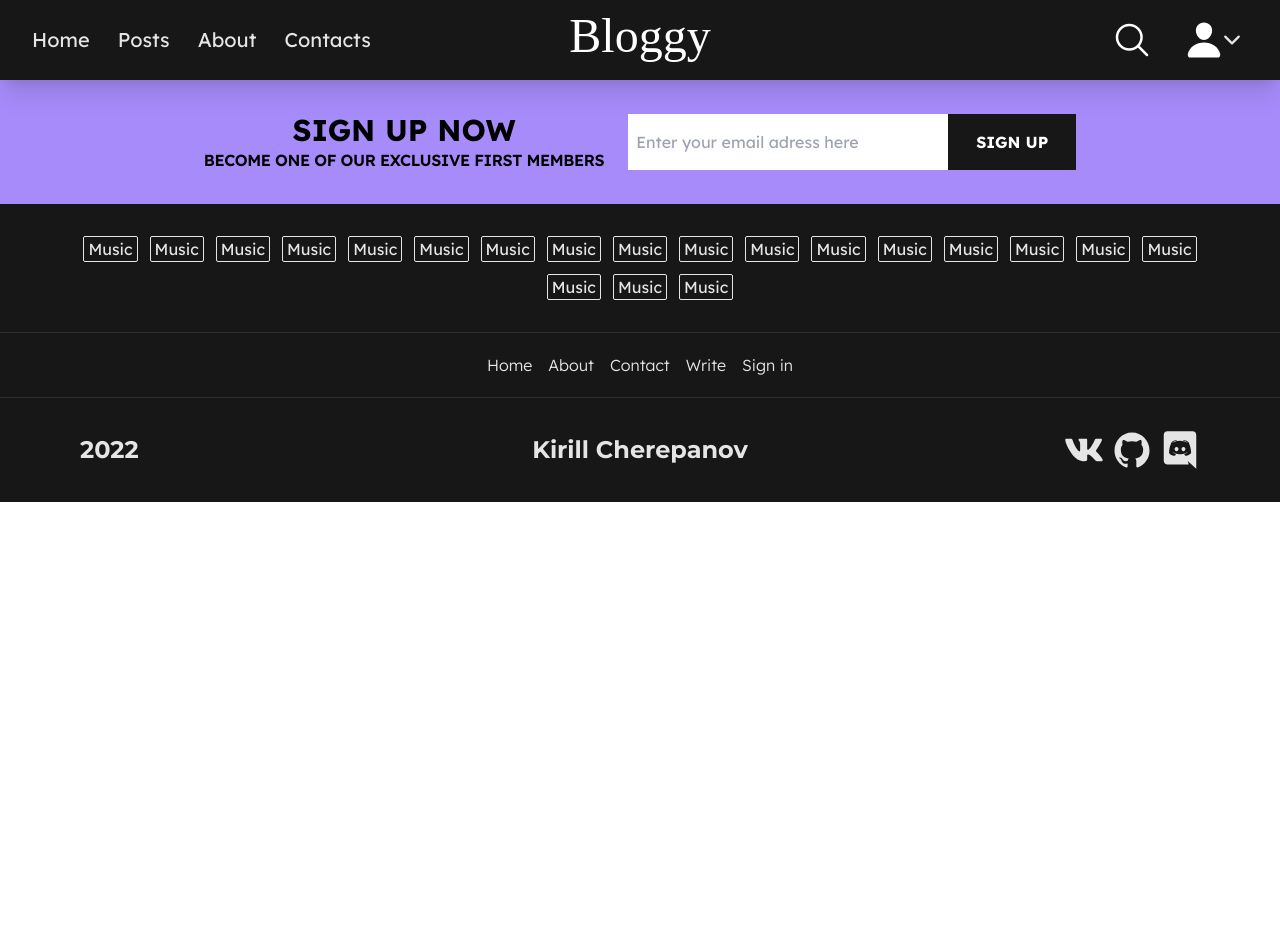
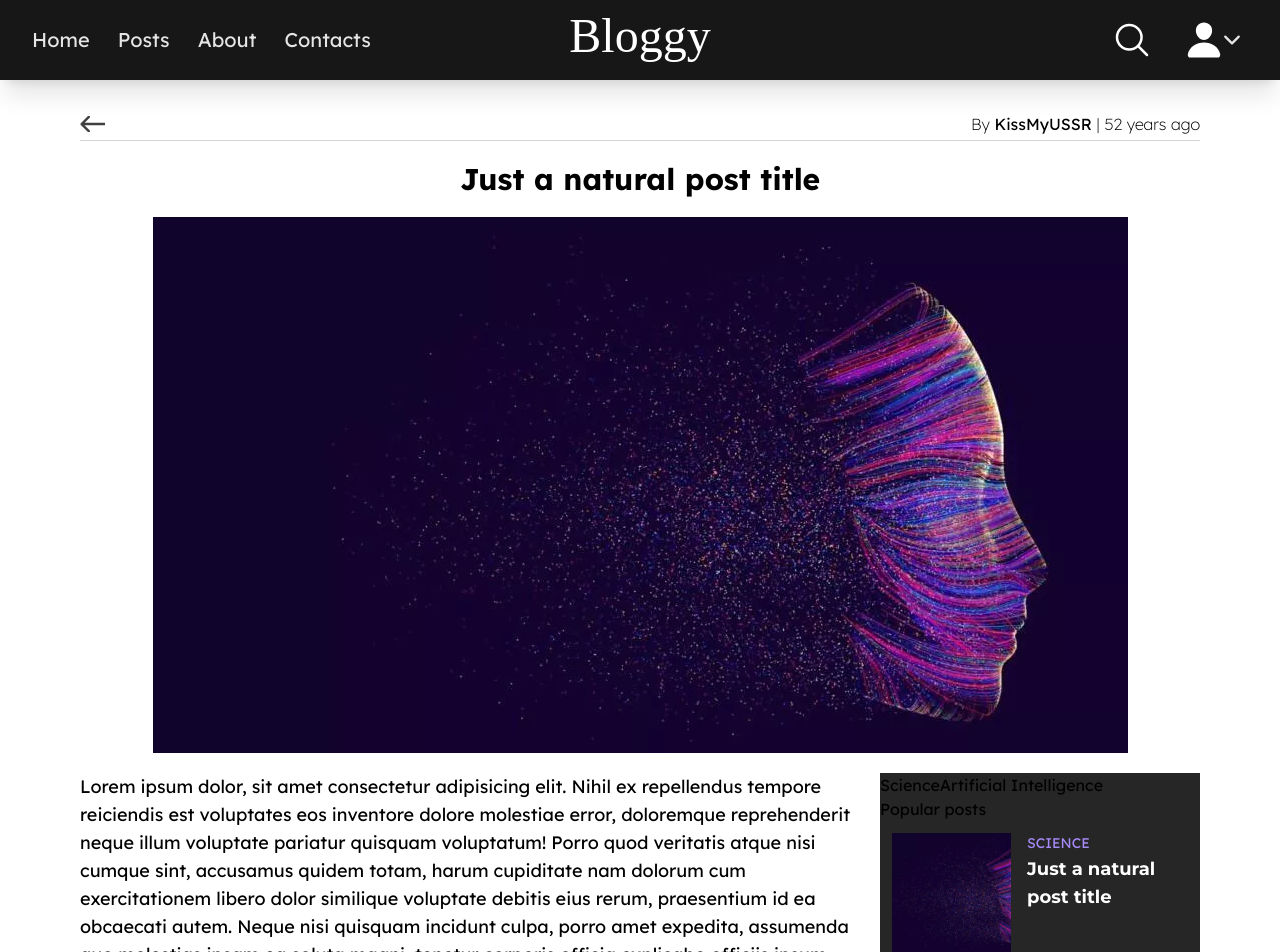
Before and after one commit to Kirill-Cherepanov/Bloggy, a React (Create React App) app in the folder client/: page /post/0 in a window 1280 px wide. Shown: the top 952 px of the page. Before the commit the page ends 800 px from the top, so only its background shows below. Built offline with nearby package versions, Linux system fonts and the light colour scheme; a web font is replaced by a local one.

Commit message:
feat: create basic layout for blog page and create Tiny post

```diff
--- a/client/src/App.tsx
+++ b/client/src/App.tsx
@@ -3,7 +3,7 @@ import Footer from './components/Footer/Footer';
 import Homepage from './pages/Homepage/Homepage';
 import Register from './pages/Register/Register';
 import Login from './pages/Login/Login';
-// import Single from './pages/Single/Single';
+import Post from './pages/Post/Post';
 import Write from './pages/Write/Write';
 import Settings from './pages/Settings/Settings';
 import Blog from './pages/Blog/Blog';
@@ -22,7 +22,7 @@ export default function App() {
         <Route path="/posts" element={<Homepage />} />
         <Route path="/register" element={user ? <Homepage /> : <Register />} />
         <Route path="/login" element={user ? <Homepage /> : <Login />} />
-        {/* <Route path="/post/:id" element={<Single />} /> */}
+        <Route path="/post/:id" element={<Post />} />
         <Route path="/write" element={user ? <Write /> : <Login />} />
         <Route path="/settings" element={user ? <Settings /> : <Login />} />
       </Routes>
--- /dev/null
+++ b/client/src/components/Aside/Aside.tsx
@@ -0,0 +1,23 @@
+import TinyPost from '../Posts/TinyPost';
+import { getPostsData } from '../../utility/mockData';
+
+type Props = {
+  shouldRenderPopular?: boolean;
+  children?: JSX.Element;
+};
+
+export default function Aside({ children, shouldRenderPopular = true }: Props) {
+  return (
+    <aside className="w-80 shrink-0 bg-secondary-800">
+      <div>{children}</div>
+      {!shouldRenderPopular ? null : (
+        <div>
+          <h3>Popular posts</h3>
+          {getPostsData(5).map((postData) => (
+            <TinyPost {...postData} />
+          ))}
+        </div>
+      )}
+    </aside>
+  );
+}
--- a/client/src/components/HeroSection/HeroSection.tsx
+++ b/client/src/components/HeroSection/HeroSection.tsx
@@ -28,11 +28,11 @@ export default function HeroSection() {
           <button className="hidden sm:block uppercase text-lg hover-bottom-border-left">
             Learn more
           </button>
-          <h1 className="font-display text-3xl xs:text-5xl text-center sm:text-left md:text-6xl xl:text-7xl font-bold my-3  min-w-max uppercase">
+          <h2 className="font-display text-3xl xs:text-5xl text-center sm:text-left md:text-6xl xl:text-7xl font-bold my-3  min-w-max uppercase">
             Open Yourself
             <br />
             to the World
-          </h1>
+          </h2>
           <p className="text-center sm:text-left mb-9 text-lg max-w-[600px]">
             Lorem ipsum dolor sit amet, consectetur adipisicing elit. Accusamus
             asperiores aperiam rem ipsum?
--- a/client/src/components/Icon/Icon.tsx
+++ b/client/src/components/Icon/Icon.tsx
@@ -105,21 +105,41 @@ export default function Icon({ type, className = '', style }: IconProps) {
           />
         </svg>
       );
+    case 'long-arrow':
+      return (
+        <svg
+          viewBox="0 0 502 322"
+          xmlns="http://www.w3.org/2000/svg"
+          className={className}
+        >
+          <title>Long arrow Back</title>
+          <path
+            stroke="currentColor"
+            stroke-width="48"
+            fill="none"
+            strokeLinecap="round"
+            strokeLinejoin="round"
+            strokeWidth="48"
+            d="m177,306l-144,-144l144,-144m-124,144l450,0"
+          />
+        </svg>
+      );
     case 'arrow':
       return (
         <svg
+          viewBox="0 0 344 322"
           xmlns="http://www.w3.org/2000/svg"
-          className={'ionicon ' + className}
-          viewBox="0 0 512 512"
+          className={className}
         >
-          <title>Arrow Back</title>
+          <title>Long arrow Back</title>
           <path
+            stroke="currentColor"
+            stroke-width="48"
             fill="none"
-            stroke="currentColor"
             strokeLinecap="round"
             strokeLinejoin="round"
             strokeWidth="48"
-            d="M244 400L100 256l144-144M120 256h292"
+            d="m177,306l-144,-144l144,-144m-124,144l292,0"
           />
         </svg>
       );
--- a/client/src/components/Posts/NormalPost.tsx
+++ b/client/src/components/Posts/NormalPost.tsx
@@ -10,10 +10,10 @@ export default function NormalPost({
   createdAt
 }: Post) {
   return (
-    <li className="lg:bg-accent-50 py-4 px-6">
-      <h3 className="font-display font-semibold text-xl">{title}</h3>
-      <p className="my-2 line-clamp-4">{text}</p>
-      <img src={image} alt="post" className="mb-2" />
+    <li className="lg:bg-accent-50 py-5 px-8">
+      <h3 className="font-display font-bold text-xl">{title}</h3>
+      <p className="my-3 line-clamp-4">{text}</p>
+      <img src={image} alt="post" className="mb-3" />
       <div className="flex justify-between items-center">
         <div className="font-semibold flex items-center cursor-pointer group">
           <span className="relative w-5 h-5 mr-2">
--- a/client/src/components/Posts/SmallPost.tsx
+++ b/client/src/components/Posts/SmallPost.tsx
@@ -52,7 +52,7 @@ export default function SmallPost({
         className="object-cover cursor-pointer h-40 w-28 md:w-32 lg:w-40"
       />
       <div className="px-4 lg:px-5 lg:py-2 flex flex-col">
-        <h3 className="font-display basis-[max-content] shrink-0 line-clamp-4 lg:line-clamp-4 font-semibold cursor-pointer mb-1 hover:underline text-lg md:text-xl">
+        <h3 className="font-display basis-[max-content] shrink-0 line-clamp-4 lg:line-clamp-4 font-bold cursor-pointer mb-1 hover:underline text-lg md:text-xl">
           {title}
         </h3>
         <div ref={textBoxRef} className="grow min-h-0">
--- /dev/null
+++ b/client/src/components/Posts/TinyPost.tsx
@@ -0,0 +1,40 @@
+interface Props extends Post {
+  color?: string;
+  className?: string;
+}
+
+export default function SmallPost({
+  title,
+  image,
+  color,
+  categories,
+  className
+}: Props) {
+  return (
+    <li
+      className={
+        'flex h-36 p-3 bg-transparent border-b last:border-b-0 border-secondary-600 relative overflow-hidden group transition-all duration-300 hover:h-44 ' +
+        (className || '')
+      }
+    >
+      <img
+        src={image}
+        alt="Post"
+        className="z-20 absolute top-1/2 left-1/3 w-0 h-0 object-cover opacity-0 cursor-pointer transition-all duration-300 group-hover:opacity-100 group-hover:top-0 group-hover:left-0 group-hover:w-full group-hover:h-full"
+      />
+      <img
+        src={image}
+        alt="Post"
+        className="object-cover cursor-pointer h-full aspect-square my-auto"
+      />
+      <div className="text-main px-4 flex flex-col transition-all duration-300 group-hover:scale-150 group-hover:translate-y-5 group-hover:opacity-0">
+        <div className="text-accent-400 uppercase text-sm font-semi mb-0.5">
+          {categories[0]}
+        </div>
+        <h3 className="font-display basis-[max-content] shrink-0 line-clamp-5 font-bold cursor-pointer hover:underline text-lg">
+          {title}
+        </h3>
+      </div>
+    </li>
+  );
+}
--- a/client/src/components/Topbar/Topbar.tsx
+++ b/client/src/components/Topbar/Topbar.tsx
@@ -24,12 +24,14 @@ export default function TopBar() {
             ['Contacts', '/']
           ]}
         />
+        <h1>
           <NavLink
             to="/"
             className="basis-32 xs:basis-40 text-4xl xs:text-5xl text-main shrink-0 font-sansita select-none flex justify-center text-center -mt-2"
           >
             Bloggy
           </NavLink>
+        </h1>
         <div className="basis-1/2 h-full flex justify-end items-center gap-4 sm:gap-6 md:gap-8 lg:gap-10 xl:gap-12">
           <TopbarSearch />
           <TopbarUserMenu />
--- a/client/src/pages/Blog/Blog.tsx
+++ b/client/src/pages/Blog/Blog.tsx
@@ -15,7 +15,7 @@ const renderPost = (postData: Post) => {
         <LargePost
           key={postData._id}
           {...postData}
-          className="transition-transform hover:scale-105 hidden lg:block"
+          // className="hidden lg:block"
           textBoxClass="bottom-0 w-5/6 h-full max-h-64"
         />
       );
@@ -23,7 +23,6 @@ const renderPost = (postData: Post) => {
 };
 
 export default function Blog() {
-  const colorScheme = {};
   const postsData = getPostsData(10);
 
   return (
--- /dev/null
+++ b/client/src/pages/Post/Post.tsx
@@ -0,0 +1,51 @@
+import Icon from '../../components/Icon/Icon';
+import { getPostsData } from '../../utility/mockData';
+import { Link } from 'react-router-dom';
+import formatDate from '../../utility/formatDate';
+import Aside from '../../components/Aside/Aside';
+
+export default function Post() {
+  const postData = getPostsData(1)[0];
+
+  return (
+    <main className="py-8 px-4 xs:px-8 sm:px-12 md:px-20 max-w-7xl mx-auto">
+      <div className="border-b pb-1 border-secondary-300 flex justify-between">
+        <button>
+          <Icon type="long-arrow" className="h-4 text-secondary-700" />
+        </button>
+        <div className=" font-extralight">
+          By{' '}
+          <Link
+            to={'/blog/' + postData.authorName}
+            className="font-normal hover:underline"
+          >
+            {postData.authorName}
+          </Link>
+          <span className="">{' | ' + formatDate(postData.createdAt)}</span>
+        </div>
+      </div>
+      <h2 className="text-3xl font-bold text-center my-5">{postData.title}</h2>
+      <img
+        src={postData.image}
+        alt="post"
+        className="mx-auto max-w-full my-5"
+      />
+      <div className="flex">
+        <p className="xl:text-lg">{postData.text}</p>
+        <Aside>
+          <div>
+            {postData.categories.map((category) => (
+              <span>{category}</span>
+            ))}
+          </div>
+        </Aside>
+      </div>
+      <div>
+        <div>More on this blog</div>
+      </div>
+      <div>
+        <div>Similar Posts</div>
+      </div>
+    </main>
+  );
+}
```
Lines whose indentation alone changed are shown as unchanged.
